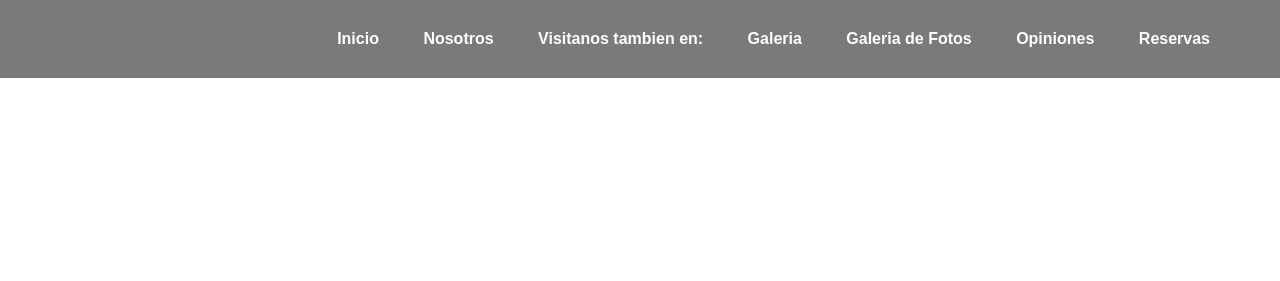
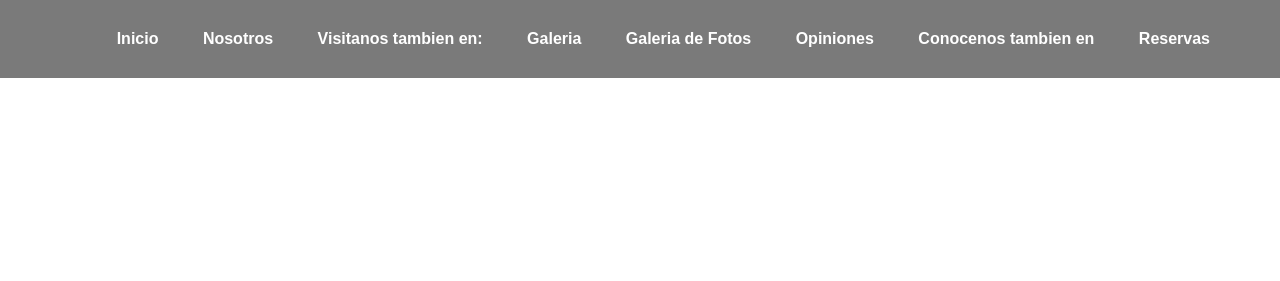
Before and after one commit to Misterhugo/La-Deseada-Residencia, a plain HTML site: page La Deseada.html in a window 1280 px wide. Shown: the top 281 px of the page. Drawn offline with Linux system fonts and the light colour scheme.

Commit message:
Update La Deseada.html

```diff
--- a/La Deseada.html
+++ b/La Deseada.html
@@ -26,7 +26,8 @@
         <a href="#galeria">Galeria</a>
         <a href="galeriadefotos.html.html">Galeria de Fotos</a>
         <a href="#opiniones">Opiniones</a>
-        <a href="#reservas">Reservas</a>
+        <a href="LaDeseadaResidencia.html">Conocenos tambien en</a>
+        <a href="formulario.html">Reservas</a>
       </nav>
       <section class="textos-header">
         <!--<img src="./img/principal3.jpg" alt="entrada">-->
```
